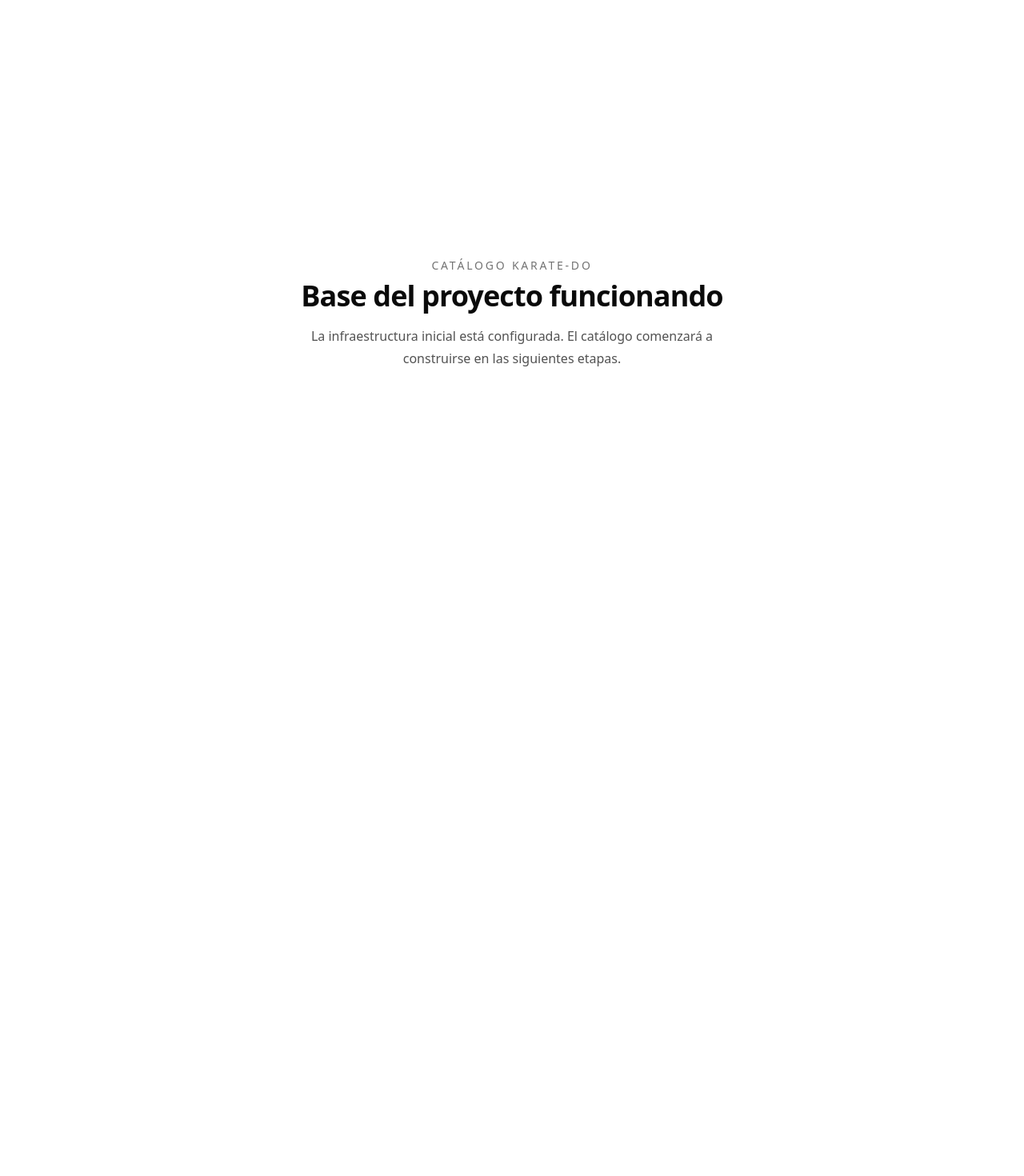
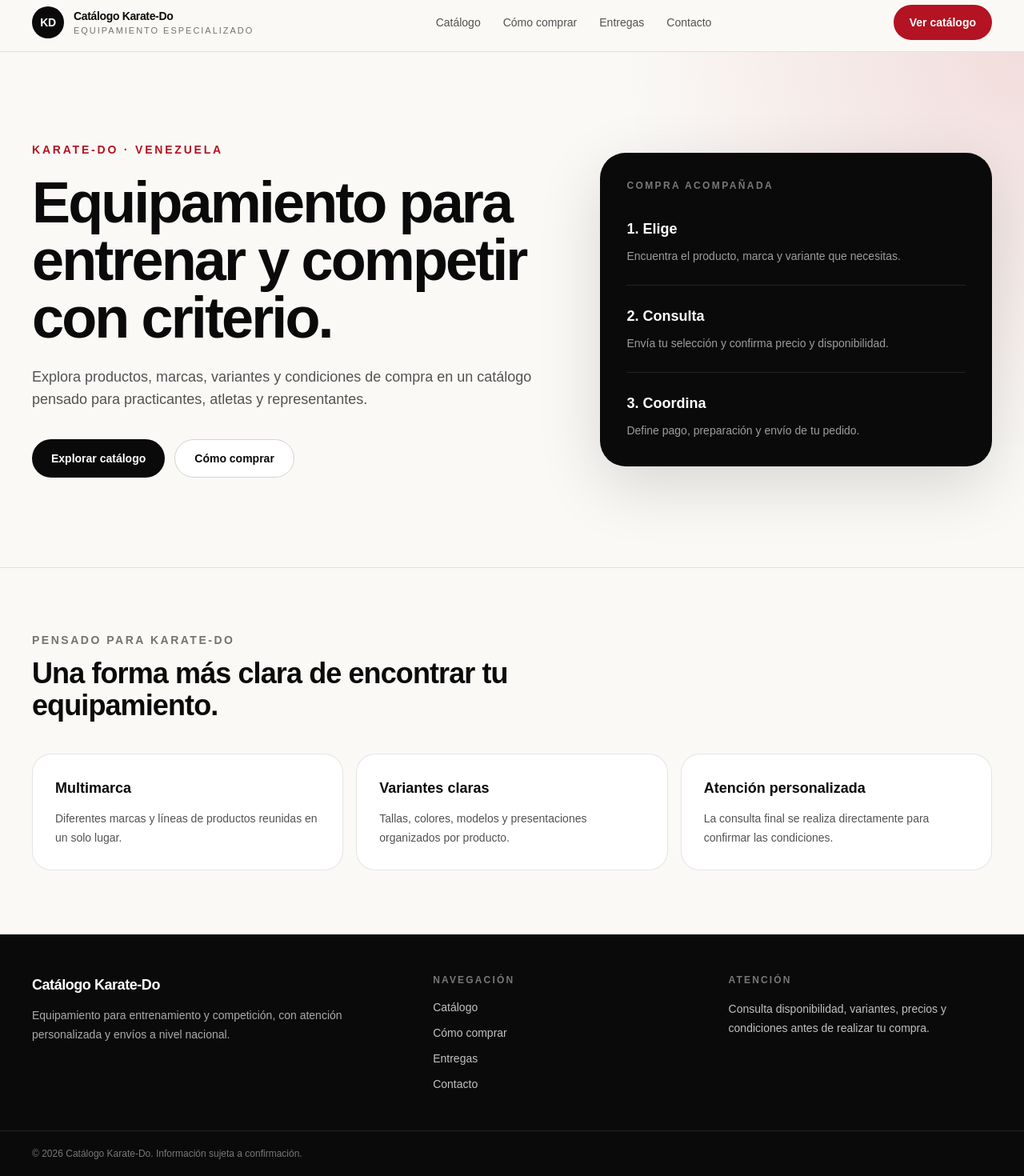
Before and after one commit to maorusohh/catalogo-karate, a Next.js app: page / in a window 1280 px wide. Shown: the part 8-1478 px from the top of the page at 80% size. Before the commit the page ends 800 px from the top, so only its background shows below. Built offline with nearby package versions, Linux system fonts and the light colour scheme.

Commit message:
feat: add base site layout

```diff
--- a/src/app/globals.css
+++ b/src/app/globals.css
@@ -5,10 +5,28 @@
 }
 
 html {
-  background: #ffffff;
+  background: #faf9f6;
+  scroll-behavior: smooth;
 }
 
 body {
   min-height: 100vh;
   margin: 0;
+  background: #faf9f6;
+  color: #171717;
+  font-family: Arial, Helvetica, sans-serif;
 }
+
+::selection {
+  background: #171717;
+  color: #ffffff;
+}
+
+button,
+a {
+  -webkit-tap-highlight-color: transparent;
+}
+
+a {
+  text-decoration: none;
+}
--- a/src/app/layout.tsx
+++ b/src/app/layout.tsx
@@ -1,4 +1,7 @@
 import type { Metadata } from "next";
+
+import { SiteShell } from "@/components/layout/site-shell";
+
 import "./globals.css";
 
 export const metadata: Metadata = {
@@ -16,8 +19,10 @@ export default function RootLayout({
   children: React.ReactNode;
 }>) {
   return (
-    <html lang="es">
-      <body>{children}</body>
+    <html lang="es" data-scroll-behavior="smooth">
+      <body>
+        <SiteShell>{children}</SiteShell>
+      </body>
     </html>
   );
 }
--- a/src/app/page.tsx
+++ b/src/app/page.tsx
@@ -1,20 +1,108 @@
+import Link from "next/link";
+
 export default function Home() {
   return (
-    <main className="flex min-h-screen items-center justify-center bg-white px-6">
-      <div className="text-center">
-        <p className="mb-2 text-sm font-medium tracking-[0.2em] text-neutral-500 uppercase">
-          Catálogo Karate-Do
-        </p>
+    <main>
+      <section className="relative overflow-hidden border-b border-black/10">
+        <div className="absolute inset-0 -z-0 bg-[radial-gradient(circle_at_top_right,rgba(179,19,34,0.12),transparent_35%)]" />
 
-        <h1 className="text-4xl font-semibold tracking-tight text-neutral-950">
-          Base del proyecto funcionando
-        </h1>
+        <div className="relative z-10 mx-auto grid max-w-7xl gap-12 px-5 py-20 sm:px-8 sm:py-24 lg:grid-cols-[1.15fr_0.85fr] lg:items-center lg:px-10 lg:py-28">
+          <div>
+            <p className="text-sm font-semibold tracking-[0.2em] text-[#b31322] uppercase">
+              Karate-Do · Venezuela
+            </p>
 
-        <p className="mx-auto mt-4 max-w-xl text-base leading-7 text-neutral-600">
-          La infraestructura inicial está configurada. El catálogo comenzará a construirse en las
-          siguientes etapas.
-        </p>
-      </div>
+            <h1 className="mt-5 max-w-3xl text-5xl font-semibold tracking-[-0.04em] text-neutral-950 sm:text-6xl lg:text-7xl">
+              Equipamiento para entrenar y competir con criterio.
+            </h1>
+
+            <p className="mt-6 max-w-2xl text-base leading-7 text-neutral-600 sm:text-lg">
+              Explora productos, marcas, variantes y condiciones de compra en un catálogo pensado
+              para practicantes, atletas y representantes.
+            </p>
+
+            <div className="mt-9 flex flex-col gap-3 sm:flex-row">
+              <Link
+                href="/catalogo"
+                className="inline-flex min-h-12 items-center justify-center rounded-full bg-neutral-950 px-6 text-sm font-semibold text-white transition-transform hover:-translate-y-0.5"
+              >
+                Explorar catálogo
+              </Link>
+
+              <Link
+                href="/como-comprar"
+                className="inline-flex min-h-12 items-center justify-center rounded-full border border-neutral-300 bg-white px-6 text-sm font-semibold text-neutral-950 transition-colors hover:border-neutral-950"
+              >
+                Cómo comprar
+              </Link>
+            </div>
+          </div>
+
+          <div className="rounded-[2rem] border border-black/10 bg-neutral-950 p-6 text-white shadow-[0_24px_80px_rgba(0,0,0,0.14)] sm:p-8">
+            <p className="text-xs font-semibold tracking-[0.2em] text-white/45 uppercase">
+              Compra acompañada
+            </p>
+
+            <div className="mt-8 space-y-6">
+              <div className="border-b border-white/10 pb-6">
+                <p className="text-lg font-semibold">1. Elige</p>
+                <p className="mt-2 text-sm leading-6 text-white/60">
+                  Encuentra el producto, marca y variante que necesitas.
+                </p>
+              </div>
+
+              <div className="border-b border-white/10 pb-6">
+                <p className="text-lg font-semibold">2. Consulta</p>
+                <p className="mt-2 text-sm leading-6 text-white/60">
+                  Envía tu selección y confirma precio y disponibilidad.
+                </p>
+              </div>
+
+              <div>
+                <p className="text-lg font-semibold">3. Coordina</p>
+                <p className="mt-2 text-sm leading-6 text-white/60">
+                  Define pago, preparación y envío de tu pedido.
+                </p>
+              </div>
+            </div>
+          </div>
+        </div>
+      </section>
+
+      <section className="mx-auto max-w-7xl px-5 py-16 sm:px-8 lg:px-10 lg:py-20">
+        <div className="max-w-2xl">
+          <p className="text-sm font-semibold tracking-[0.18em] text-neutral-500 uppercase">
+            Pensado para Karate-Do
+          </p>
+
+          <h2 className="mt-3 text-3xl font-semibold tracking-tight text-neutral-950 sm:text-4xl">
+            Una forma más clara de encontrar tu equipamiento.
+          </h2>
+        </div>
+
+        <div className="mt-10 grid gap-4 md:grid-cols-3">
+          {[
+            {
+              title: "Multimarca",
+              text: "Diferentes marcas y líneas de productos reunidas en un solo lugar.",
+            },
+            {
+              title: "Variantes claras",
+              text: "Tallas, colores, modelos y presentaciones organizados por producto.",
+            },
+            {
+              title: "Atención personalizada",
+              text: "La consulta final se realiza directamente para confirmar las condiciones.",
+            },
+          ].map((item) => (
+            <article key={item.title} className="rounded-3xl border border-black/10 bg-white p-7">
+              <h3 className="text-lg font-semibold text-neutral-950">{item.title}</h3>
+
+              <p className="mt-3 text-sm leading-6 text-neutral-600">{item.text}</p>
+            </article>
+          ))}
+        </div>
+      </section>
     </main>
   );
 }
--- /dev/null
+++ b/src/components/layout/site-footer.tsx
@@ -0,0 +1,70 @@
+import Link from "next/link";
+
+export function SiteFooter() {
+  return (
+    <footer className="border-t border-black/10 bg-neutral-950 text-white">
+      <div className="mx-auto grid max-w-7xl gap-10 px-5 py-12 sm:px-8 md:grid-cols-[1.4fr_1fr_1fr] lg:px-10">
+        <div>
+          <p className="text-lg font-semibold tracking-tight">Catálogo Karate-Do</p>
+
+          <p className="mt-3 max-w-md text-sm leading-6 text-white/65">
+            Equipamiento para entrenamiento y competición, con atención personalizada y envíos a
+            nivel nacional.
+          </p>
+        </div>
+
+        <div>
+          <p className="text-xs font-semibold tracking-[0.18em] text-white/45 uppercase">
+            Navegación
+          </p>
+
+          <div className="mt-4 grid gap-3">
+            <Link
+              href="/catalogo"
+              className="text-sm text-white/75 transition-colors hover:text-white"
+            >
+              Catálogo
+            </Link>
+
+            <Link
+              href="/como-comprar"
+              className="text-sm text-white/75 transition-colors hover:text-white"
+            >
+              Cómo comprar
+            </Link>
+
+            <Link
+              href="/entregas"
+              className="text-sm text-white/75 transition-colors hover:text-white"
+            >
+              Entregas
+            </Link>
+
+            <Link
+              href="/contacto"
+              className="text-sm text-white/75 transition-colors hover:text-white"
+            >
+              Contacto
+            </Link>
+          </div>
+        </div>
+
+        <div>
+          <p className="text-xs font-semibold tracking-[0.18em] text-white/45 uppercase">
+            Atención
+          </p>
+
+          <p className="mt-4 text-sm leading-6 text-white/75">
+            Consulta disponibilidad, variantes, precios y condiciones antes de realizar tu compra.
+          </p>
+        </div>
+      </div>
+
+      <div className="border-t border-white/10">
+        <div className="mx-auto max-w-7xl px-5 py-5 text-xs text-white/45 sm:px-8 lg:px-10">
+          © {new Date().getFullYear()} Catálogo Karate-Do. Información sujeta a confirmación.
+        </div>
+      </div>
+    </footer>
+  );
+}
--- /dev/null
+++ b/src/components/layout/site-header.tsx
@@ -0,0 +1,66 @@
+import Link from "next/link";
+
+const navigation = [
+  {
+    label: "Catálogo",
+    href: "/catalogo",
+  },
+  {
+    label: "Cómo comprar",
+    href: "/como-comprar",
+  },
+  {
+    label: "Entregas",
+    href: "/entregas",
+  },
+  {
+    label: "Contacto",
+    href: "/contacto",
+  },
+];
+
+export function SiteHeader() {
+  return (
+    <header className="sticky top-0 z-40 border-b border-black/10 bg-[#faf9f6]/95 backdrop-blur">
+      <div className="mx-auto flex min-h-18 max-w-7xl items-center justify-between gap-6 px-5 sm:px-8 lg:px-10">
+        <Link
+          href="/"
+          className="group flex shrink-0 items-center gap-3"
+          aria-label="Catálogo Karate-Do, inicio"
+        >
+          <span className="flex size-10 items-center justify-center rounded-full bg-neutral-950 text-sm font-black tracking-tight text-white">
+            KD
+          </span>
+
+          <span className="hidden sm:block">
+            <span className="block text-sm font-semibold tracking-tight text-neutral-950">
+              Catálogo Karate-Do
+            </span>
+            <span className="block text-[11px] font-medium tracking-[0.18em] text-neutral-500 uppercase">
+              Equipamiento especializado
+            </span>
+          </span>
+        </Link>
+
+        <nav aria-label="Navegación principal" className="hidden items-center gap-7 md:flex">
+          {navigation.map((item) => (
+            <Link
+              key={item.href}
+              href={item.href}
+              className="text-sm font-medium text-neutral-600 transition-colors hover:text-neutral-950"
+            >
+              {item.label}
+            </Link>
+          ))}
+        </nav>
+
+        <Link
+          href="/catalogo"
+          className="inline-flex min-h-11 items-center justify-center rounded-full bg-[#b31322] px-5 text-sm font-semibold text-white transition-transform hover:-translate-y-0.5"
+        >
+          Ver catálogo
+        </Link>
+      </div>
+    </header>
+  );
+}
--- /dev/null
+++ b/src/components/layout/site-shell.tsx
@@ -0,0 +1,20 @@
+import type { ReactNode } from "react";
+
+import { SiteFooter } from "@/components/layout/site-footer";
+import { SiteHeader } from "@/components/layout/site-header";
+
+type SiteShellProps = {
+  children: ReactNode;
+};
+
+export function SiteShell({ children }: SiteShellProps) {
+  return (
+    <div className="flex min-h-screen flex-col bg-[#faf9f6] text-neutral-950">
+      <SiteHeader />
+
+      <div className="flex-1">{children}</div>
+
+      <SiteFooter />
+    </div>
+  );
+}
```
